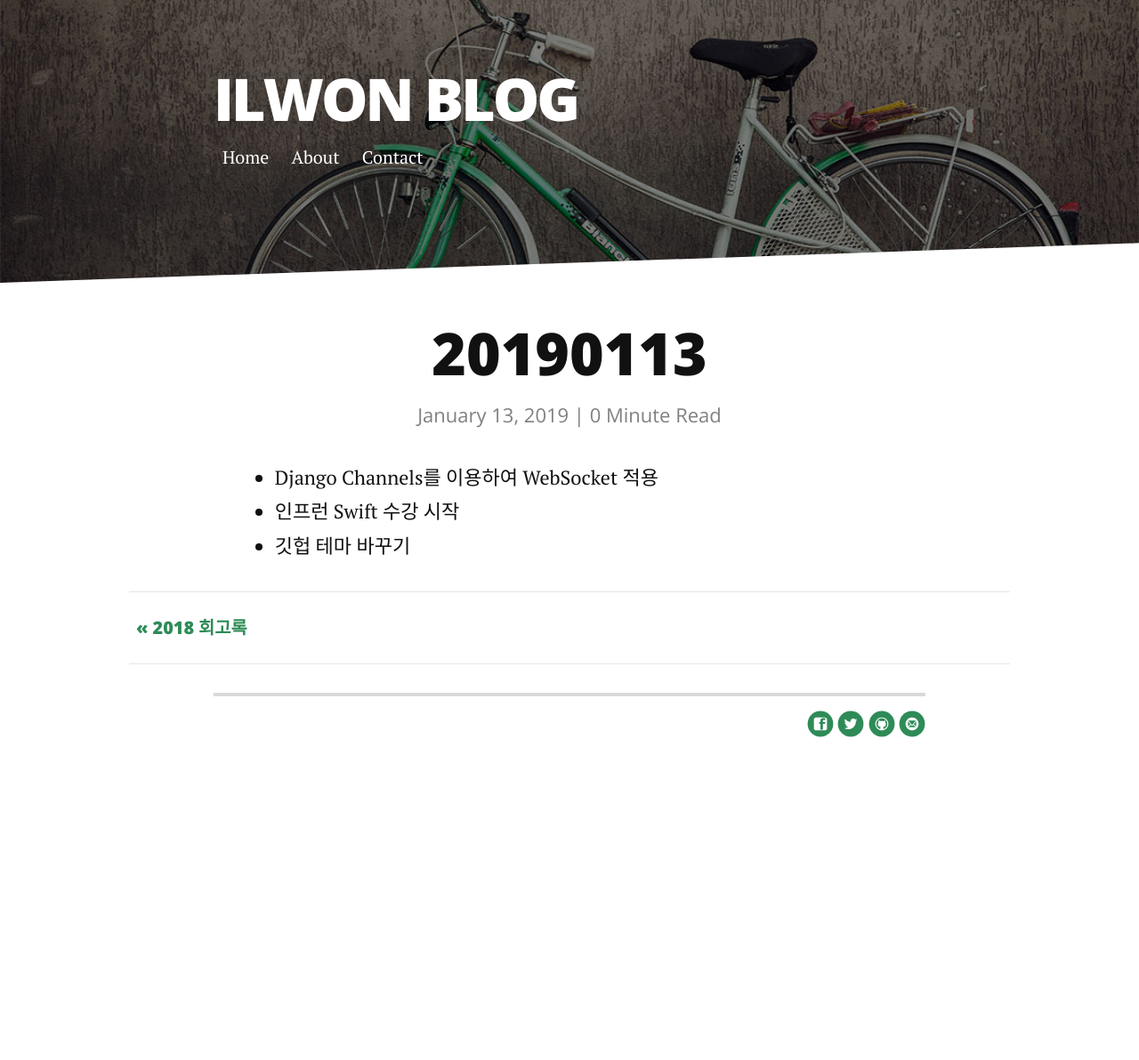
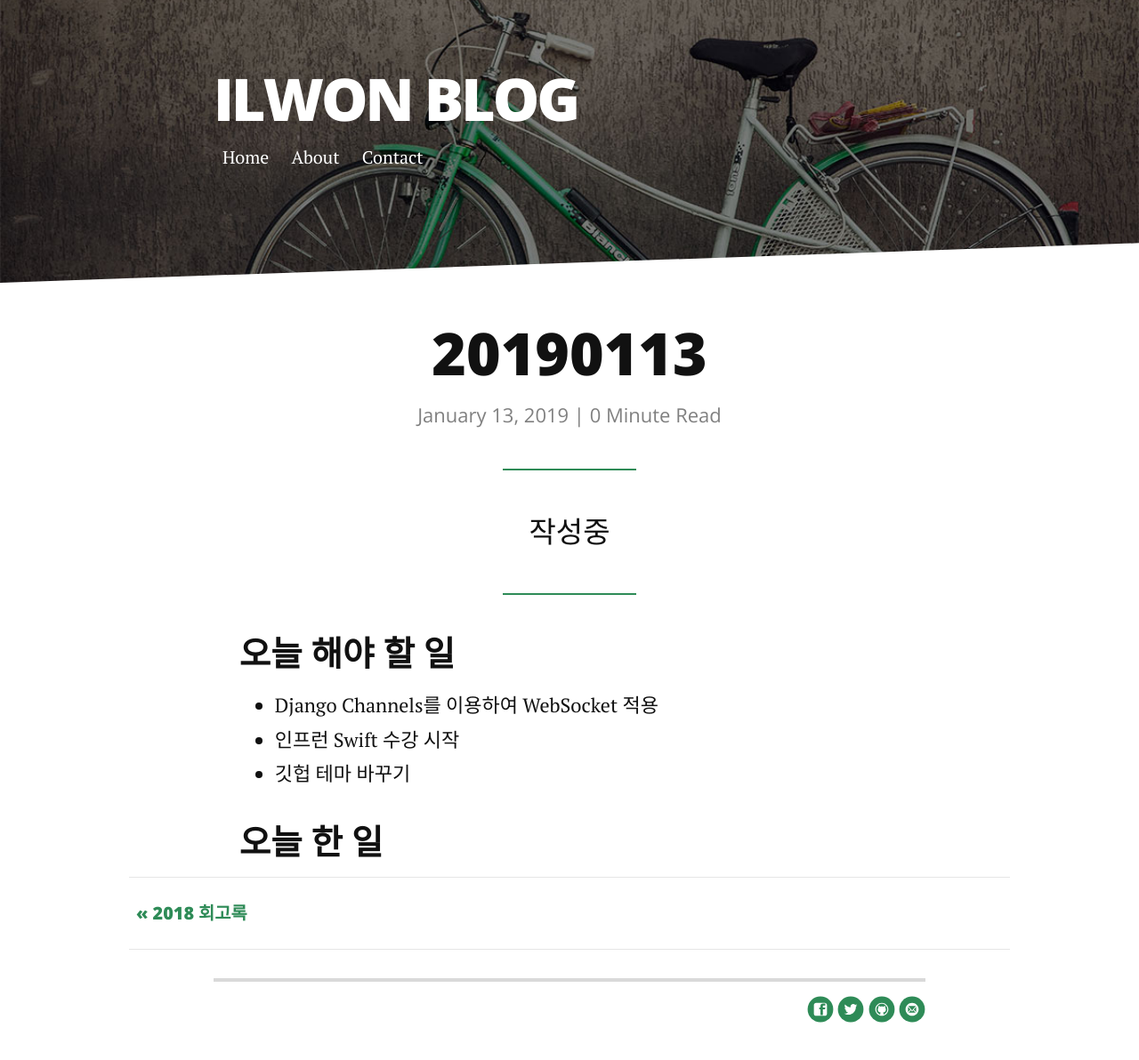
Before and after one commit to ilwon126/ilwon126.github.io, a Jekyll site: the page built from _posts/2019-01-13-20190113.md, in a window 1280 px wide. Shown: the whole page at 89% size. Built offline with Jekyll 4.4.1, drawn with Linux system fonts in a browser that asks for light colours; nearby versions of some CDN libraries; before the commit the page ends 900 px from its top, so only the background shows below that.

Commit message:
포스트 수정

```diff
--- a/_posts/2019-01-13-20190113.md
+++ b/_posts/2019-01-13-20190113.md
@@ -5,6 +5,14 @@ date:   2019-01-13
 description: 20190113
 ---
 
+
+<blockquote class="textC">작성중</blockquote>
+
+
+### 오늘 해야 할 일
 * Django Channels를 이용하여 WebSocket 적용
 * 인프런 Swift 수강 시작
 * 깃헙 테마 바꾸기
+
+
+### 오늘 한 일
```
